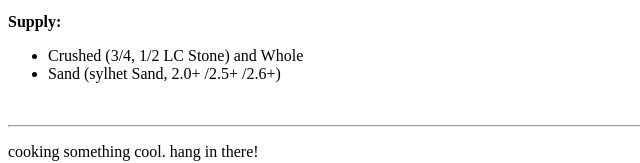
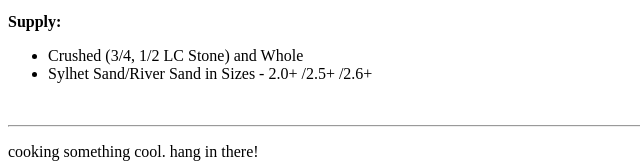
Before and after one commit to alhabibindustries/alhabibindustries.github.io, a plain HTML site: page index.html in a window 1280 px wide. Shown: the part 140-303 px from the top of the page, without its empty margins (0-640 px from the left). Drawn offline with Linux system fonts and the light colour scheme.

Commit message:
change content

```diff
--- a/index.html
+++ b/index.html
@@ -14,7 +14,7 @@
         <b>Supply:</b>
         <ul>
             <li> Crushed (3/4, 1/2 LC Stone) and Whole </li>
-            <li> Sand (sylhet Sand, 2.0+ /2.5+ /2.6+)</li>
+            <li> Sylhet Sand/River Sand in Sizes - 2.0+ /2.5+ /2.6+</li>
         </ul></p>
     <br>
     <hr>
```
